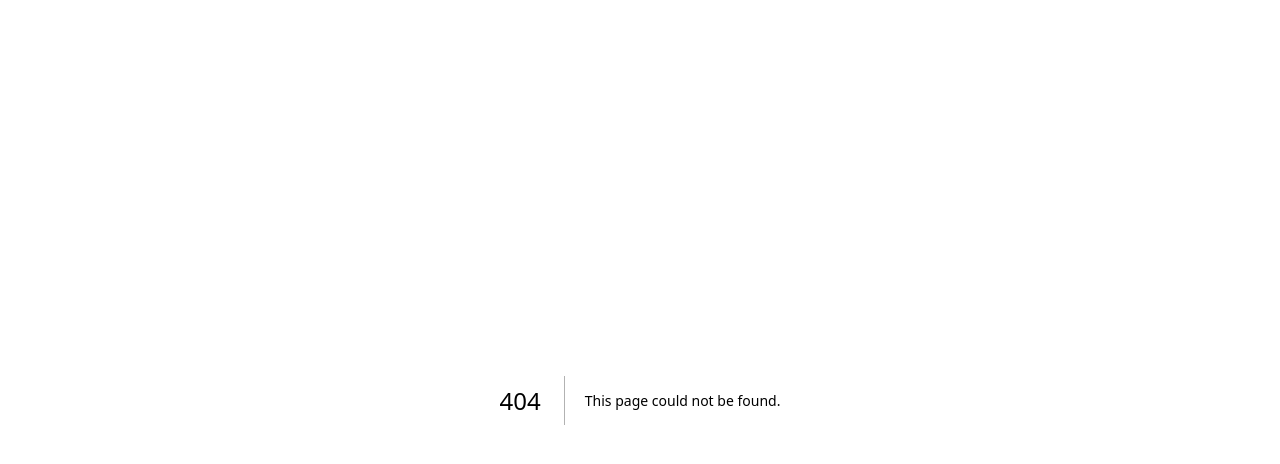
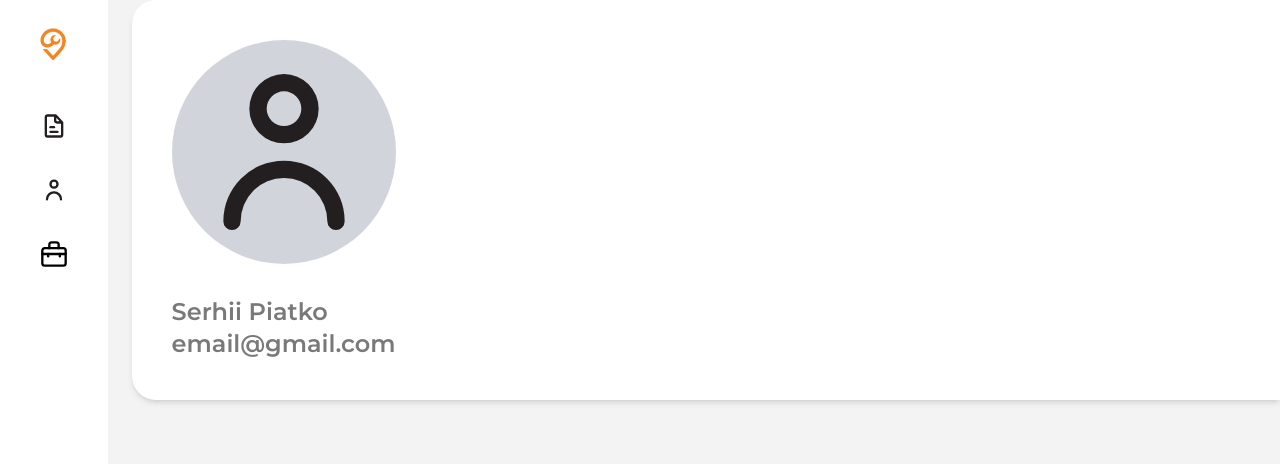
Before and after one commit to LadeMor/docuchain, a Next.js app: page /profile-page in a window 1280 px wide. Before the commit this address had no page. Shown: the top 464 px of the page. Built offline with nearby package versions, Linux system fonts and the light colour scheme.

Commit message:
Added personal page

```diff
--- a/src/app/layout.tsx
+++ b/src/app/layout.tsx
@@ -1,6 +1,7 @@
 import type { Metadata } from "next";
 import localFont from "next/font/local";
 import "./globals.css";
+import NavigationPanel from "@/components/navigation-panel/component";
 
 const geistSans = localFont({
   src: "./fonts/GeistVF.woff",
@@ -16,25 +17,25 @@ const geistMono = localFont({
 
 const montserratSemiBold = localFont({
   src: "./fonts/montserrat/static/Montserrat-SemiBold.ttf",
-  variable:"--font-montserrat-semibold",
+  variable: "--font-montserrat-semibold",
   weight: "100 900"
 });
 
 const montserratMedium = localFont({
   src: "./fonts/montserrat/static/Montserrat-Medium.ttf",
-  variable:"--font-montserrat-medium",
+  variable: "--font-montserrat-medium",
   weight: "100 900"
 });
 
 const montserratRegular = localFont({
   src: "./fonts/montserrat/static/Montserrat-Regular.ttf",
-  variable:"--font-montserrat-regular",
+  variable: "--font-montserrat-regular",
   weight: "100 900"
 });
 
 const montserratLight = localFont({
   src: "./fonts/montserrat/static/Montserrat-Light.ttf",
-  variable:"--font-montserrat-light",
+  variable: "--font-montserrat-light",
   weight: "100 900"
 });
 export const metadata: Metadata = {
@@ -47,6 +48,9 @@ export default function RootLayout({
 }: Readonly<{
   children: React.ReactNode;
 }>) {
+
+
+
   return (
     <html lang="en">
       <body
@@ -59,7 +63,11 @@ export default function RootLayout({
           ${montserratLight.variable}
           antialiased`}
       >
-        {children}
+        <div className="flex justify-start items-start">
+          <NavigationPanel/>
+          {children}
+        </div>
+
       </body>
     </html>
   );
--- a/src/app/page.tsx
+++ b/src/app/page.tsx
@@ -89,8 +89,8 @@ export default function Home() {
         },
     ]);
 
-    const selectStatusColor = (status:string) => {
-        switch(status){
+    const selectStatusColor = (status: string) => {
+        switch (status) {
             case "Draft":
                 return "bg-gray-200";
                 break;
@@ -108,15 +108,7 @@ export default function Home() {
     // console.log(date.getDay() + "/" + (date.getMonth() + 1) + "/" + date.getFullYear() + " " + date.getHours() + ":" + date.getMinutes() + ":" + date.getSeconds());
 
     return (
-        <div className="flex justify-start items-start">
-            <nav className="w-28 bg-white h-screen top-0 sticky flex flex-col items-center pt-7 pb-7 pl-9 pr-9 gap-12">
-                <img src="./icons/Logo.png" />
-                <div className="flex flex-col items-center gap-7">
-                    <img src="./icons/alternate-file.svg" className="nav-icon-style" />
-                    <img src="./icons/user.svg" className="nav-icon-style" />
-                    <img src="./icons/work-bag.svg" className="nav-icon-style" />
-                </div>
-            </nav>
+
         <div className="w-full">
             <div className="flex gap-8">
                 <div className="bg-nav_panel_bg w-64 h-screen sticky top-0 pt-20 pb-20 pl-10 pr-10 flex flex-col items-start">
@@ -158,7 +150,7 @@ export default function Home() {
                                 <p className="text-end text-primary_text_color font-[family-name:var(--font-montserrat-semibold)]">Marianna</p>
                                 <p className="text-end  text-primary_text_color font-[family-name:var(--font-montserrat-light)]">Marianna@servicedeck.io</p>
                             </div>
-                                <img src="./Person_placeholder.png" />
+                            <img src="./Person_placeholder.png" className="cursor-pointer" />
                         </div>
                     </div>
                     <div className="flex justify-between items-center pl-9 pr-9 mb-9">
@@ -221,6 +213,5 @@ export default function Home() {
                 </div>
             </div>
         </div>
-        </div>
     );
 }
--- /dev/null
+++ b/src/app/profile-page/page.tsx
@@ -0,0 +1,17 @@
+
+
+const ProfilePage = () =>{
+    return (
+        <div className="ml-6 bg-white w-full p-10 shadow-md rounded-l-3xl">
+            <div className="w-56 bg-gray-300 rounded-full p-2 mb-8">
+                <img src="./icons/user.svg"/>
+            </div>
+            <div>
+                <h1 className="text-2xl font-[family-name:var(--font-montserrat-semibold)] text-primary_text_color">Serhii Piatko</h1>
+                <h1 className="text-2xl font-[family-name:var(--font-montserrat-semibold)] text-primary_text_color">email@gmail.com</h1>
+            </div>
+        </div>
+    );
+}
+
+export default ProfilePage;
--- /dev/null
+++ b/src/components/navigation-panel/component.tsx
@@ -0,0 +1,19 @@
+import Link from "next/link";
+
+const NavigationPanel = () => {
+    return(
+            <nav className="w-28 bg-white h-screen top-0 sticky flex flex-col items-center pt-7 pb-7 pl-9 pr-9 gap-12">
+                <img src="./icons/Logo.png" />
+                <div className="flex flex-col items-center gap-7">
+                    <Link href="/">
+                        <img src="./icons/alternate-file.svg" className="nav-icon-style" />
+                    </Link>
+                    <Link href="/profile-page">
+                        <img src="./icons/user.svg" className="nav-icon-style" />
+                    </Link>
+                    <img src="./icons/work-bag.svg" className="nav-icon-style" />
+                </div>
+            </nav>
+    );
+}
+export default NavigationPanel;
```
Lines whose indentation alone changed are shown as unchanged.
